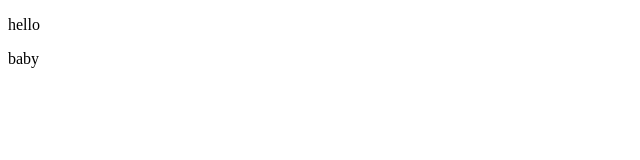
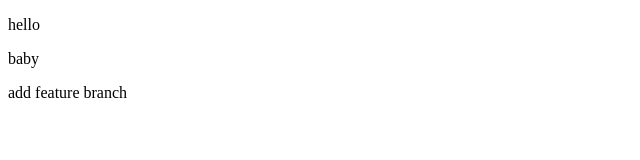
Before and after one commit to john1eng/practice-git, a plain HTML site: page index.html in a window 1280 px wide. Shown: the whole page, without its empty margins (0-640 px from the left). Drawn offline with Linux system fonts and the light colour scheme.

Commit message:
Create a feature branch and Added text

```diff
--- a/index.html
+++ b/index.html
@@ -8,5 +8,6 @@
 <body>
     <p>hello</p>
     <p>baby</p>
+    <p>add feature branch</p>
 </body>
 </html>
```
